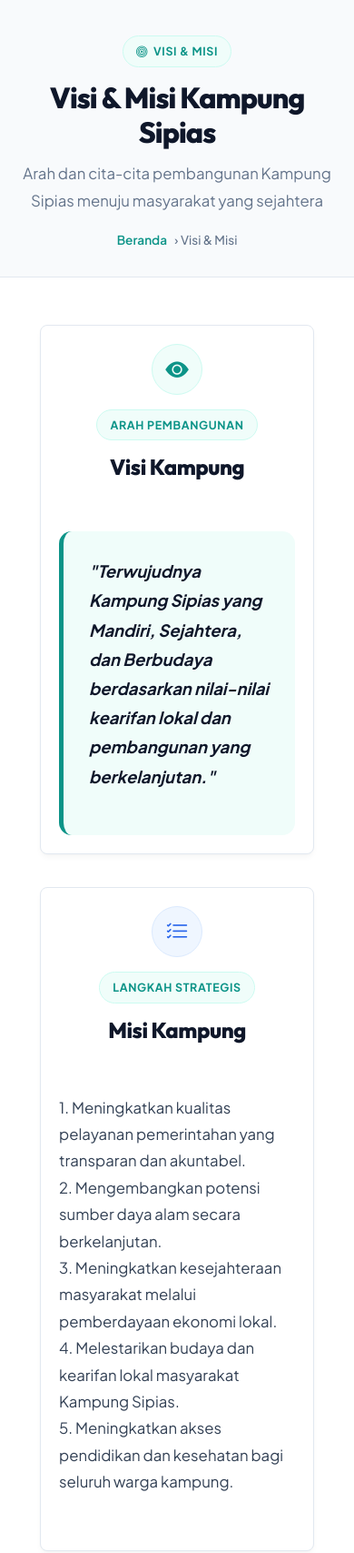
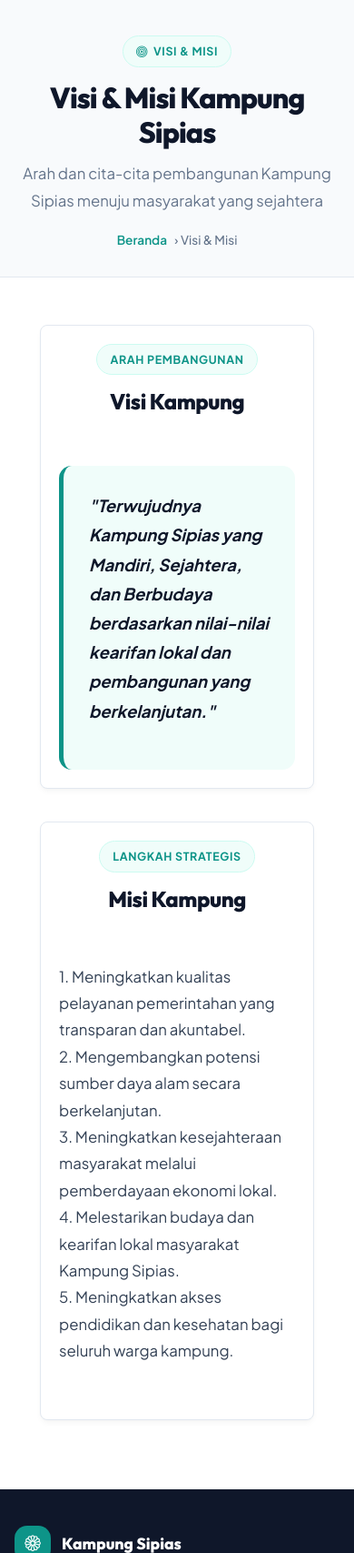
Before and after one commit to SofyanBaharudinnn/kampung-sipias, a Django app: page /visi-misi/ in a window 390 px wide. Shown: the part 65-1772 px from the top of the page at 91% size. Run offline with Django 5.2, Linux system fonts and the light colour scheme; data comes from the database, SQL or seed files in the repository; some libraries are stand-ins or nearby versions.

Commit message:
UI: Sembunyikan ikon lingkaran di header card pada tampilan mobile

```diff
--- a/static/css/style.css
+++ b/static/css/style.css
@@ -1909,6 +1909,9 @@ p {
   .card {
     padding: 20px 16px !important;
   }
+  .card-header-icon {
+    display: none !important;
+  }
 }
 
 /* ===== RESPONSIVE TABLE (TOUCH SCROLLABLE IN MOBILE) ===== */
--- a/templates/core/sejarah.html
+++ b/templates/core/sejarah.html
@@ -22,7 +22,7 @@
     <!-- Card Sejarah Utama -->
     <div class="card sejarah-card" style="padding: 40px 32px; margin-bottom: 36px;">
       <div class="sejarah-header-content" style="display: flex; flex-direction: column; align-items: center; text-align: center; gap: 12px; margin-bottom: 24px;">
-        <div style="width: 56px; height: 56px; border-radius: 50%; background: var(--primary-pale); border: 1px solid var(--primary-light); color: var(--primary); display: flex; align-items: center; justify-content: center; font-size: 1.6rem; flex-shrink: 0; margin-bottom: 4px;">
+        <div class="card-header-icon" style="width: 56px; height: 56px; border-radius: 50%; background: var(--primary-pale); border: 1px solid var(--primary-light); color: var(--primary); display: flex; align-items: center; justify-content: center; font-size: 1.6rem; flex-shrink: 0; margin-bottom: 4px;">
           <i class="bi bi-hourglass-split"></i>
         </div>
         <span class="badge badge-accent" style="margin: 0 auto;"><i class="bi bi-journal-text"></i> Asal-usul & Perkembangan</span>
--- a/templates/core/visi_misi.html
+++ b/templates/core/visi_misi.html
@@ -22,7 +22,7 @@
     <!-- Visi Card -->
     <div class="card" style="padding: 40px 32px; margin-bottom: 36px;">
       <div style="display: flex; flex-direction: column; align-items: center; text-align: center; gap: 12px; margin-bottom: 24px;">
-        <div style="width: 56px; height: 56px; border-radius: 50%; background: var(--primary-pale); border: 1px solid var(--primary-light); color: var(--primary); display: flex; align-items: center; justify-content: center; font-size: 1.6rem; margin-bottom: 4px;">
+        <div class="card-header-icon" style="width: 56px; height: 56px; border-radius: 50%; background: var(--primary-pale); border: 1px solid var(--primary-light); color: var(--primary); display: flex; align-items: center; justify-content: center; font-size: 1.6rem; margin-bottom: 4px;">
           <i class="bi bi-eye-fill"></i>
         </div>
         <span class="badge badge-primary" style="margin: 0 auto;">Arah Pembangunan</span>
@@ -40,7 +40,7 @@
     <!-- Misi Card -->
     <div class="card" style="padding: 40px 32px;">
       <div style="display: flex; flex-direction: column; align-items: center; text-align: center; gap: 12px; margin-bottom: 24px;">
-        <div style="width: 56px; height: 56px; border-radius: 50%; background: var(--accent-pale); border: 1px solid var(--accent-light); color: var(--accent); display: flex; align-items: center; justify-content: center; font-size: 1.6rem; margin-bottom: 4px;">
+        <div class="card-header-icon" style="width: 56px; height: 56px; border-radius: 50%; background: var(--accent-pale); border: 1px solid var(--accent-light); color: var(--accent); display: flex; align-items: center; justify-content: center; font-size: 1.6rem; margin-bottom: 4px;">
           <i class="bi bi-list-check"></i>
         </div>
         <span class="badge badge-accent" style="margin: 0 auto;">Langkah Strategis</span>
```
Also changed, not shown: 1 other file.
